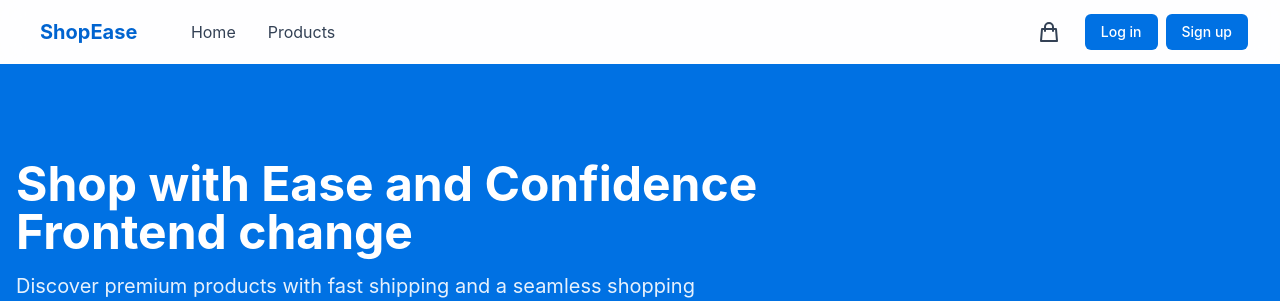
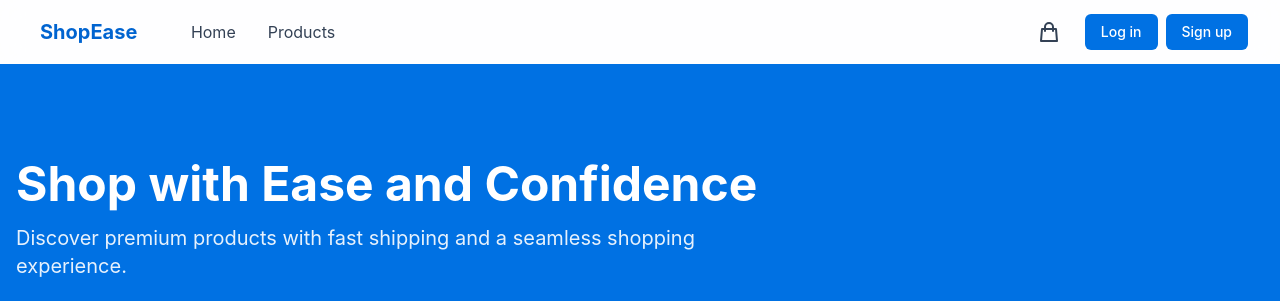
Before and after one commit to ArkodevMukherjee/Ecommerce-mern, a React (Vite) app in the folder frontend/: page / in a window 1280 px wide. Shown: the top 301 px of the page. Built offline with nearby package versions, Linux system fonts and the light colour scheme; no server answers.

Commit message:
Update HomePage.jsx file hero section

```diff
--- a/frontend/src/pages/HomePage.jsx
+++ b/frontend/src/pages/HomePage.jsx
@@ -30,7 +30,7 @@ const HomePage = () => {
         <div className="container-custom mx-auto py-16 md:py-24 px-4">
           <div className="max-w-3xl">
             <h1 className="text-3xl md:text-4xl lg:text-5xl font-bold leading-tight animate-fade-in">
-              Shop with Ease and Confidence Frontend change
+              Shop with Ease and Confidence
             </h1>
             <p className="mt-4 text-lg md:text-xl text-white/90 animate-slide-up">
               Discover premium products with fast shipping and a seamless shopping experience.
```
